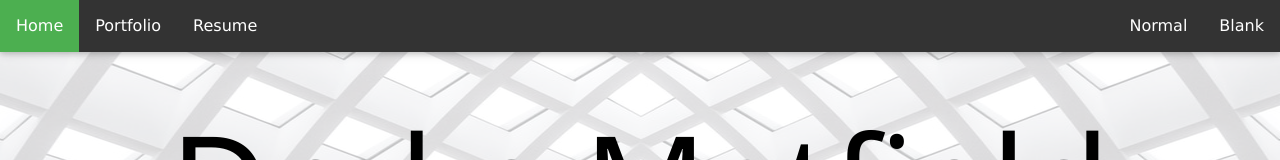
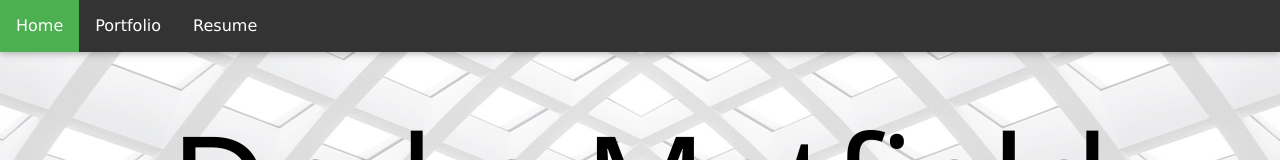
Before and after one commit to DrakeMatfield/DrakeMatfield.github.io, a plain HTML site: page index.html in a window 1280 px wide. Shown: the top 160 px of the page. Drawn offline with Linux system fonts and the light colour scheme.

Commit message:
Update index.html
Take a way the blank style sheet functionality

```diff
--- a/index.html
+++ b/index.html
@@ -5,12 +5,8 @@
     <meta charset="utf-8">
     <meta name="viewport" content="width=device-width, initial-scale=1">
     <link href="StyleSheet.css" rel="stylesheet" type="text/css" title="normal" />
-    <link href="StyleSheetBlank.css" rel="stylesheet" type="text/css" title="blank" />
     <link href="favicon.ico" rel="shortcut icon" type="image/x-icon" />
     <link href="css/fontawesome-all.min.css" rel="stylesheet" type="text/css" />
-
-    <script src="miscFunctions.js"></script>
-
 </head>
 <body>
     <!-- wrapper for styling purposes -->
@@ -21,8 +17,6 @@
                 <li><a class="active" href="index.html">Home</a></li>
                 <li><a href="portfolio.html">Portfolio</a></li>
                 <li><a href="resume.html">Resume</a></li>
-                <li class="right"><a href="#Blank" onclick="reStyle(1)">Blank</a></li>
-                <li class="right"><a href="#Normal" onclick="reStyle(0)">Normal</a></li>
             </ul>
         </nav>
         <!--( <div> tag used to keep the fixed Main Navigation from overlapping.)  -->
```
